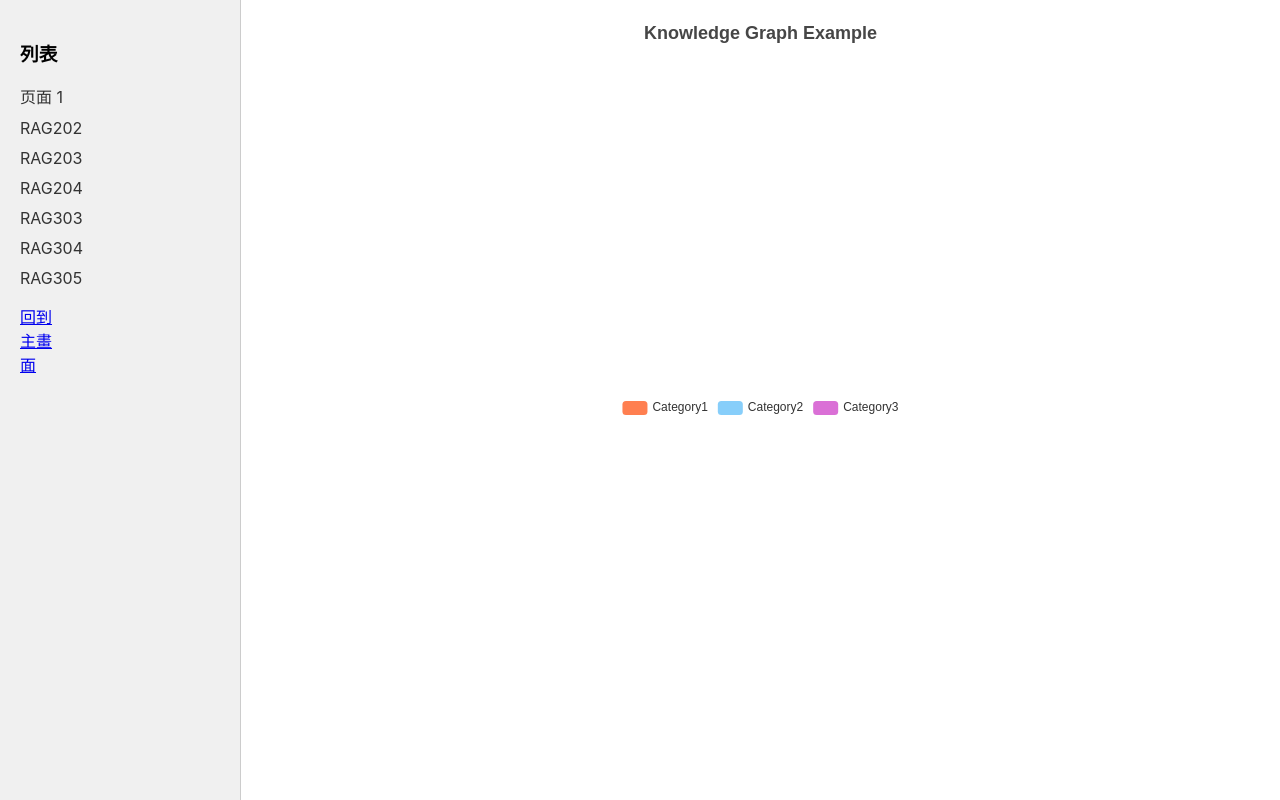
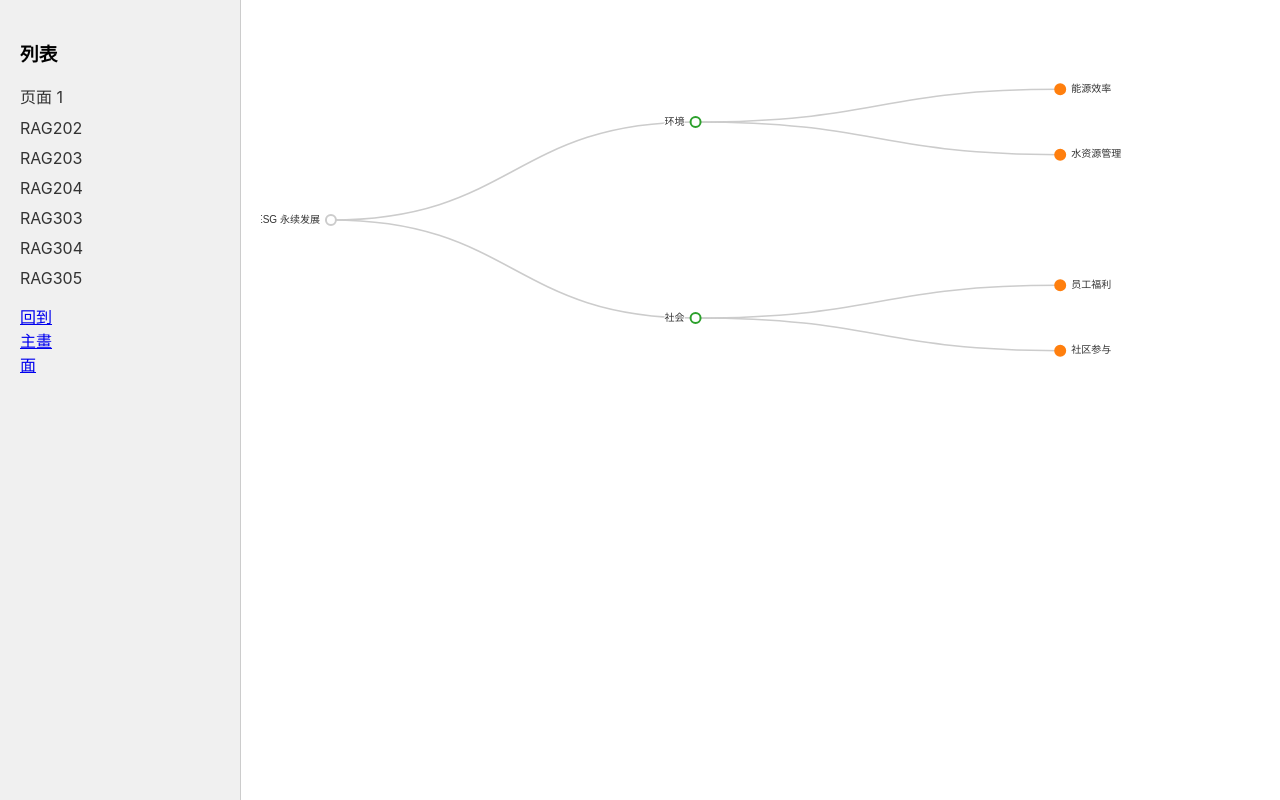
Before and after one commit to Korice0307/rag-view, a React (Create React App) app: page /ResultPage in a window 1280 px wide. Built offline with nearby package versions, Linux system fonts and the light colour scheme; no server answers.

Commit message:
TreeChart ready to take over data

```diff
--- a/package.json
+++ b/package.json
@@ -7,10 +7,12 @@
     "@emotion/styled": "^11.14.0",
     "@mui/material": "^6.3.0",
     "axios": "^1.7.9",
+    "chart.js": "^4.4.7",
     "cra-template": "1.2.0",
     "echarts": "^5.6.0",
     "echarts-for-react": "^3.0.2",
     "react": "^19.0.0",
+    "react-chartjs-2": "^5.3.0",
     "react-dom": "^19.0.0",
     "react-router-dom": "^7.1.1",
     "react-scripts": "^5.0.1",
--- /dev/null
+++ b/src/EChart/TreeChart.js
@@ -0,0 +1,72 @@
+import React from "react";
+import ReactECharts from "echarts-for-react";
+import * as echarts from "echarts";
+import { TreeChart as EChartsTreeChart } from "echarts/charts";
+import { CanvasRenderer } from "echarts/renderers";
+
+echarts.use([EChartsTreeChart, CanvasRenderer]);
+
+const setItemStyle = (node) => {
+  const level = node.level;
+  let color;
+  if (level === 'low') {
+    color = '#1f77b4';
+  } else if (level === 'medium') {
+    color = '#ff7f0e';
+  } else if (level === 'high') {
+    color = '#2ca02c';
+  } else {
+    color = '#ccc';
+  }
+  node.itemStyle = {
+    color: color
+  };
+
+  if (node.children) {
+    node.children.forEach(setItemStyle);
+  }
+};
+
+function TreeChartComponent({ data }) {
+  // 設置每個節點的顏色
+  setItemStyle(data);
+
+  const option = {
+    series: [
+      {
+        type: "tree",
+        data: [data],
+        top: "1%",
+        left: "7%",
+        bottom: "1%",
+        right: "20%",
+        symbolSize: 10,
+        label: {
+          position: "left",
+          verticalAlign: "middle",
+          align: "right",
+          fontSize: 10,
+        },
+        leaves: {
+          label: {
+            position: "right",
+            verticalAlign: "middle",
+            align: "left",
+          },
+        },
+        expandAndCollapse: true,
+        initialTreeDepth: 2,
+        animationDuration: 750,
+      },
+    ],
+  };
+
+  return (
+    <ReactECharts
+      option={option}
+      style={{ height: "400px", width: "100%" }}
+    />
+  );
+}
+
+export default TreeChartComponent;
--- a/src/page/view/ResultPage.js
+++ b/src/page/view/ResultPage.js
@@ -1,11 +1,45 @@
 import React from "react";
-import { Link } from "react-router-dom";
-import ChartObj from '../../EChart/kg-chart';
+import TreeChartComponent from '../../EChart/TreeChart';
 
 function ResultPage() {
+
+    const data = {
+        name: 'ESG 永续发展',
+        children: [
+            {
+                name: '环境',
+                level: 'high',
+                children: [
+                    {
+                        name: '能源效率', level: 'medium', children:
+                            [{ name: '203', level: 'low' }, { name: '204', level: 'low' }]
+                    },
+                    {
+                        name: '水资源管理', level: 'medium', children:
+                            [{ name: '205', level: 'low' }]
+                    },
+                ],
+            },
+            {
+                name: '社会',
+                level: 'high',
+                children: [
+                    {
+                        name: '员工福利', level: 'medium', children:
+                            [{ name: '301', level: 'low' }, { name: '302', level: 'low' }]
+                    },
+                    {
+                        name: '社区参与', level: 'medium', children:
+                            [{ name: '303', level: 'low' }]
+                    },
+                ],
+            },
+        ],
+    };
+
     return (
         <div>
-            <ChartObj />
+            <TreeChartComponent data={data} />
         </div>
     );
 }
```
Also changed, not shown: src/page/view/View202.js (+7 -6 lines), src/page/view/View203.js (+7 -6 lines), 2 other files (tests, documents, lock files or other folders).
